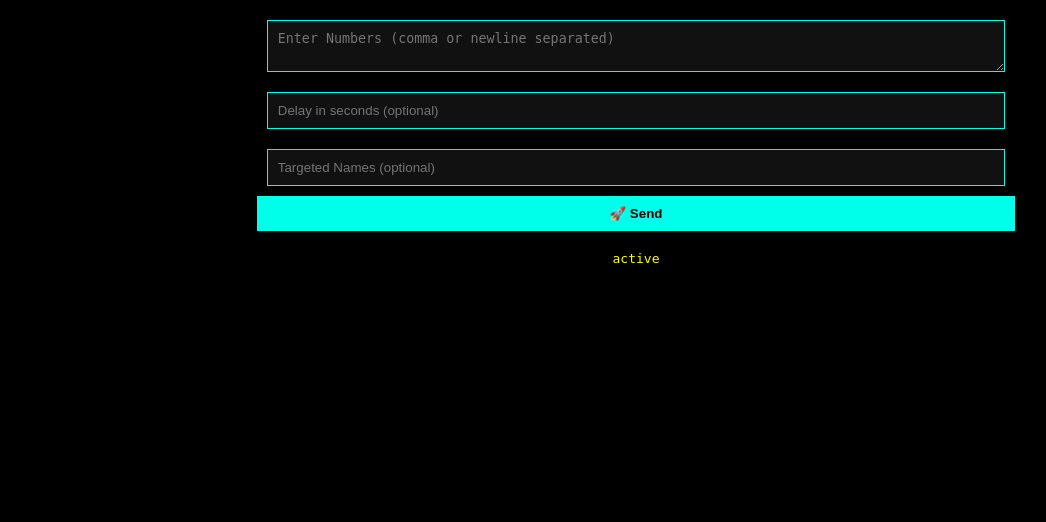
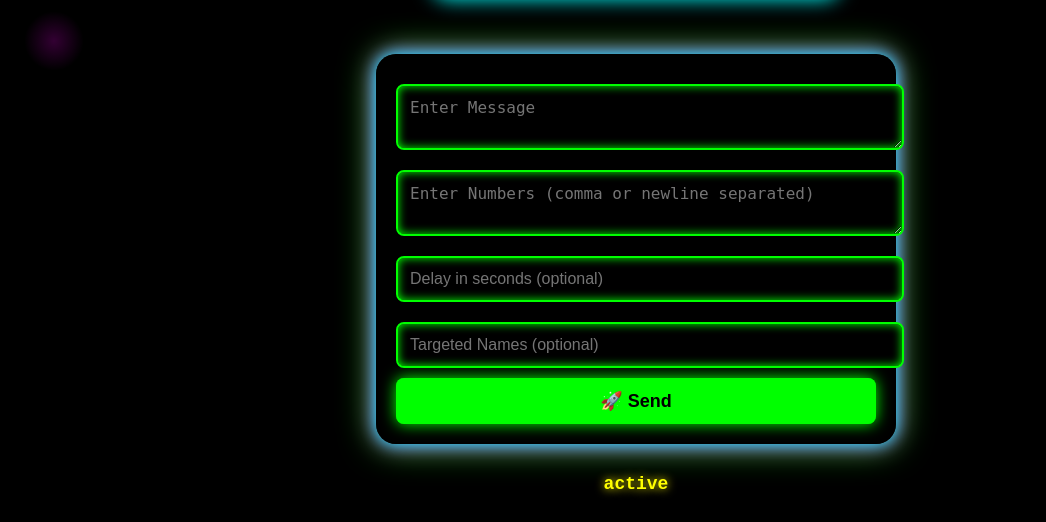
Before and after one commit to aviraj83405147/Hji, a Flask app: template templates/index.html in a window 1280 px wide. Shown: the part 521-1043 px from the top of the page, without its empty margins (4-1050 px from the left). Before the commit the page ends 784 px from the top, so only its background shows below. Run offline with Flask 3, Linux system fonts and the light colour scheme; the template is opened without the code that fills it: most values are stand-ins (such as "Sample title", 1, 10 or a date in 2020).

Commit message:
Update index.html

```diff
--- a/templates/index.html
+++ b/templates/index.html
@@ -3,13 +3,150 @@
 <head>
     <title>🔥 AVII TOOL - WhatsApp Spammer 🔥</title>
     <link rel="stylesheet" href="/static/style.css">
+    <style>
+        body {
+            background: black;
+            color: #0f0;
+            font-family: "Courier New", monospace;
+            font-size: 18px;
+            padding: 20px;
+            text-align: center;
+            overflow-x: hidden;
+            position: relative;
+            min-height: 100vh;
+        }
+
+        h1 {
+            font-size: 3em;
+            color: #00ff00;
+            text-shadow: 0 0 10px #00ff00, 0 0 25px #0f0;
+        }
+
+        .desc {
+            font-size: 1.2em;
+            color: #ff00ff;
+            text-shadow: 0 0 8px #ff00ff;
+        }
+
+        .qrbox img {
+            border: 3px solid #0ff;
+            border-radius: 15px;
+            margin: 20px auto;
+            box-shadow: 0 0 20px #0ff;
+        }
+
+        form {
+            background: rgba(0, 0, 0, 0.8);
+            margin: 30px auto;
+            padding: 20px;
+            border-radius: 20px;
+            box-shadow:
+              0 0 15px #00ffff,
+              0 0 25px #ff00ff,
+              0 0 35px #0f0;
+            max-width: 480px;
+            width: 90%;
+        }
+
+        textarea, input {
+            width: 100%;
+            margin: 10px 0;
+            padding: 12px;
+            font-size: 16px;
+            color: #00ffea;
+            background: black;
+            border: 2px solid #0f0;
+            border-radius: 8px;
+            box-shadow: inset 0 0 10px #0f0;
+        }
+
+        button {
+            background: #0f0;
+            color: black;
+            font-weight: bold;
+            padding: 12px;
+            border-radius: 8px;
+            font-size: 18px;
+            box-shadow: 0 0 15px #0f0, inset 0 0 10px #0f0;
+            cursor: pointer;
+        }
+
+        button:hover {
+            background: black;
+            color: lime;
+            box-shadow: 0 0 20px #0f0;
+        }
+
+        .status {
+            margin-top: 15px;
+            color: yellow;
+            font-weight: bold;
+            text-shadow: 0 0 10px yellow;
+        }
+
+        .light {
+            position: absolute;
+            width: 60px;
+            height: 60px;
+            border-radius: 50%;
+            background: radial-gradient(circle, #f0f 0%, transparent 70%);
+            animation: orbit 8s linear infinite;
+            opacity: 0.2;
+            z-index: 0;
+        }
+
+        @keyframes orbit {
+            0%   { transform: translate(0, 0); }
+            25%  { transform: translate(90vw, 0); }
+            50%  { transform: translate(90vw, 90vh); }
+            75%  { transform: translate(0, 90vh); }
+            100% { transform: translate(0, 0); }
+        }
+
+        .click-glow {
+            position: absolute;
+            width: 100px;
+            height: 100px;
+            border-radius: 50%;
+            pointer-events: none;
+            background: radial-gradient(circle, red, transparent 70%);
+            animation: clickFade 0.5s forwards;
+            z-index: 2;
+        }
+
+        @keyframes clickFade {
+            0%   { opacity: 1; transform: scale(1); }
+            100% { opacity: 0; transform: scale(3); }
+        }
+
+        .click-text {
+            position: absolute;
+            font-size: 24px;
+            font-weight: bold;
+            color: #00ffff;
+            text-shadow: 0 0 5px #0ff, 0 0 10px #0ff;
+            animation: textFly 1s ease-out forwards;
+            z-index: 3;
+            pointer-events: none;
+        }
+
+        @keyframes textFly {
+            0%   { opacity: 1; transform: translateY(0) scale(1); }
+            100% { opacity: 0; transform: translateY(-80px) scale(1.5); }
+        }
+    </style>
 </head>
 <body>
+
+  <div class="light" id="light"></div>
+
   <h1>🔥 AVII TOOL 🔥</h1>
   <p class="desc">Scan WhatsApp QR and send auto messages!</p>
+
   <div class="qrbox">
       <img src="https://api.qrserver.com/v1/create-qr-code/?data=scan-later&size=200x200" alt="QR code will be shown here">
   </div>
+
   <form method="POST">
       <textarea name="message" placeholder="Enter Message" required></textarea>
       <textarea name="numbers" placeholder="Enter Numbers (comma or newline separated)" required></textarea>
@@ -17,6 +154,37 @@
       <input type="text" name="haters" placeholder="Targeted Names (optional)">
       <button type="submit">🚀 Send</button>
   </form>
+
   <div class="status">{{ status }}</div>
+
+  <script>
+    const light = document.getElementById('light');
+    const colors = ["#f0f", "#f00", "#0ff", "#0f0", "#ff0", "#00f"];
+
+    document.addEventListener('mousemove', (e) => {
+      light.style.left = e.pageX - 30 + 'px';
+      light.style.top = e.pageY - 30 + 'px';
+    });
+
+    document.addEventListener('click', (e) => {
+      const glow = document.createElement('div');
+      glow.className = 'click-glow';
+      glow.style.left = (e.pageX - 50) + 'px';
+      glow.style.top = (e.pageY - 50) + 'px';
+      const color = colors[Math.floor(Math.random() * colors.length)];
+      glow.style.background = `radial-gradient(circle, ${color}, transparent 70%)`;
+      document.body.appendChild(glow);
+      setTimeout(() => glow.remove(), 600);
+
+      const text = document.createElement('div');
+      text.className = 'click-text';
+      text.innerText = 'AVII OWNER';
+      text.style.left = (e.pageX - 40) + 'px';
+      text.style.top = (e.pageY - 20) + 'px';
+      document.body.appendChild(text);
+      setTimeout(() => text.remove(), 1000);
+    });
+  </script>
+
 </body>
 </html>
```
Lines whose indentation alone changed are shown as unchanged.
